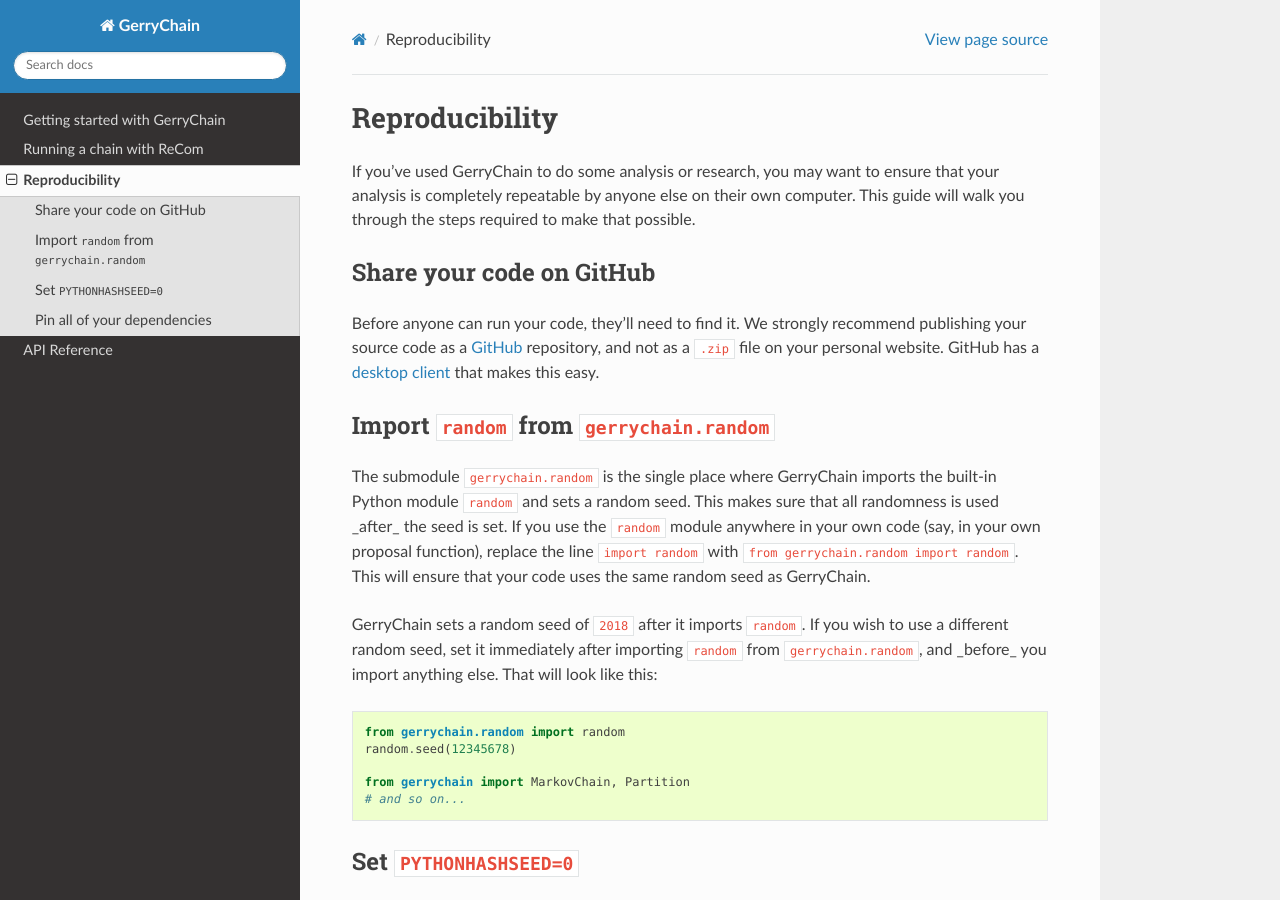
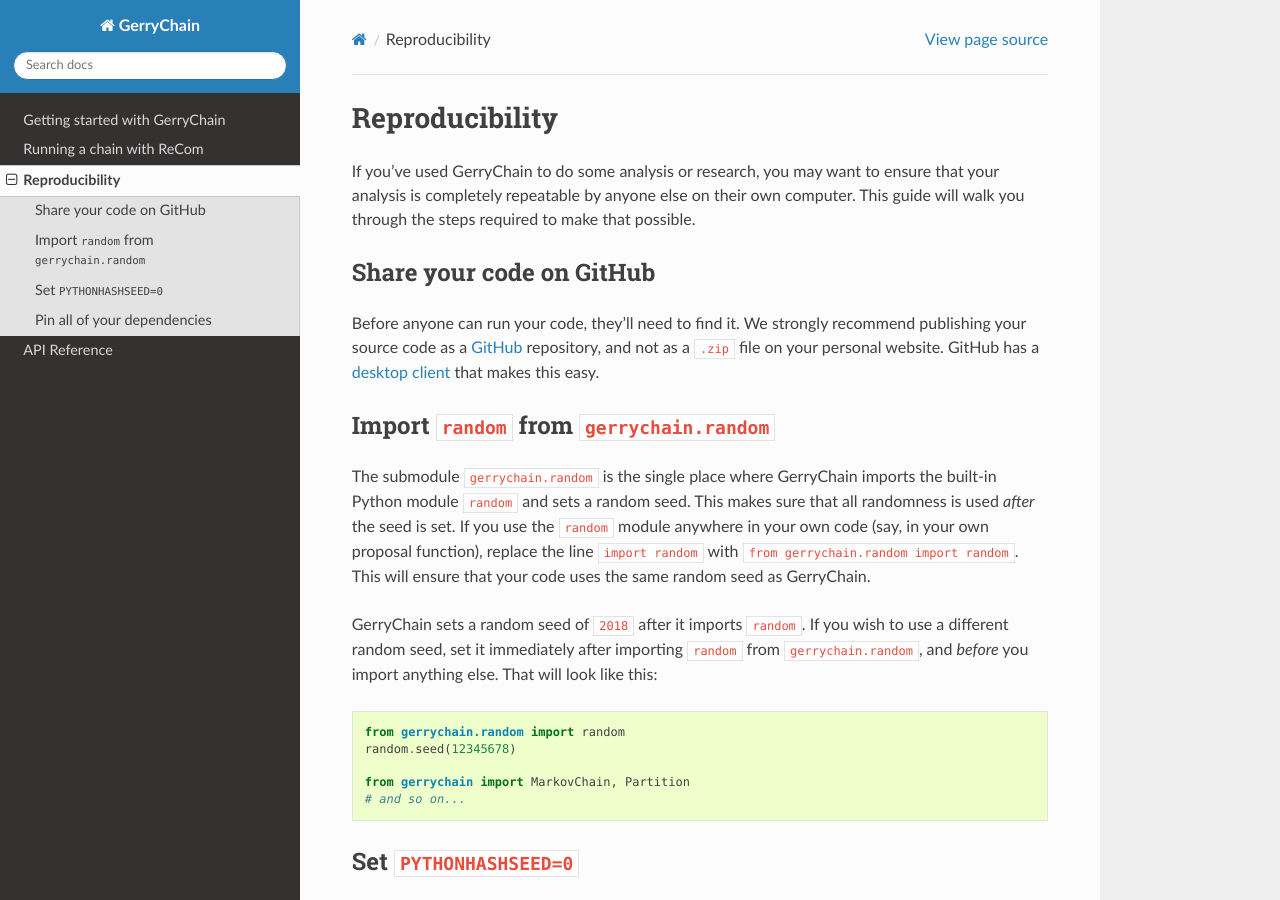
Before and after one commit to mggg/GerryChain, a Sphinx documentation site: the page built from docs/user/reproducibility.rst, in a window 1280 px wide and 900 px high. Built offline with Sphinx 7.4.7 and the Read the Docs theme 2.0.0, drawn with Linux system fonts in a browser that asks for light colours.

Commit message:
Fix markup

```diff
--- a/docs/user/recom.rst
+++ b/docs/user/recom.rst
@@ -191,5 +191,5 @@
 * Compute partisan symmetry scores like Efficiency Gap or Mean-Median, and
   create a histogram of the scores of the ensemble.
 * Perform the same analysis using a different election than the 2012 Senate election
-* Collect Democratic vote percentages for _all_ the elections we set up, instead
+* Collect Democratic vote percentages for *all* the elections we set up, instead
   of just the 2012 Senate election.
--- a/docs/user/reproducibility.rst
+++ b/docs/user/reproducibility.rst
@@ -22,13 +22,13 @@
 --------------------------------------------
 
 The submodule ``gerrychain.random`` is the single place where GerryChain imports the built-in Python
-module ``random`` and sets a random seed. This makes sure that all randomness is used _after_ the seed
+module ``random`` and sets a random seed. This makes sure that all randomness is used *after* the seed
 is set. If you use the ``random`` module anywhere in your own code (say, in your own proposal function),
 replace the line ``import random`` with ``from gerrychain.random import random``. This will ensure
 that your code uses the same random seed as GerryChain.
 
 GerryChain sets a random seed of ``2018`` after it imports ``random``. If you wish to use a different
-random seed, set it immediately after importing ``random`` from ``gerrychain.random``, and _before_ you
+random seed, set it immediately after importing ``random`` from ``gerrychain.random``, and *before* you
 import anything else. That will look like this:
 
 
```
